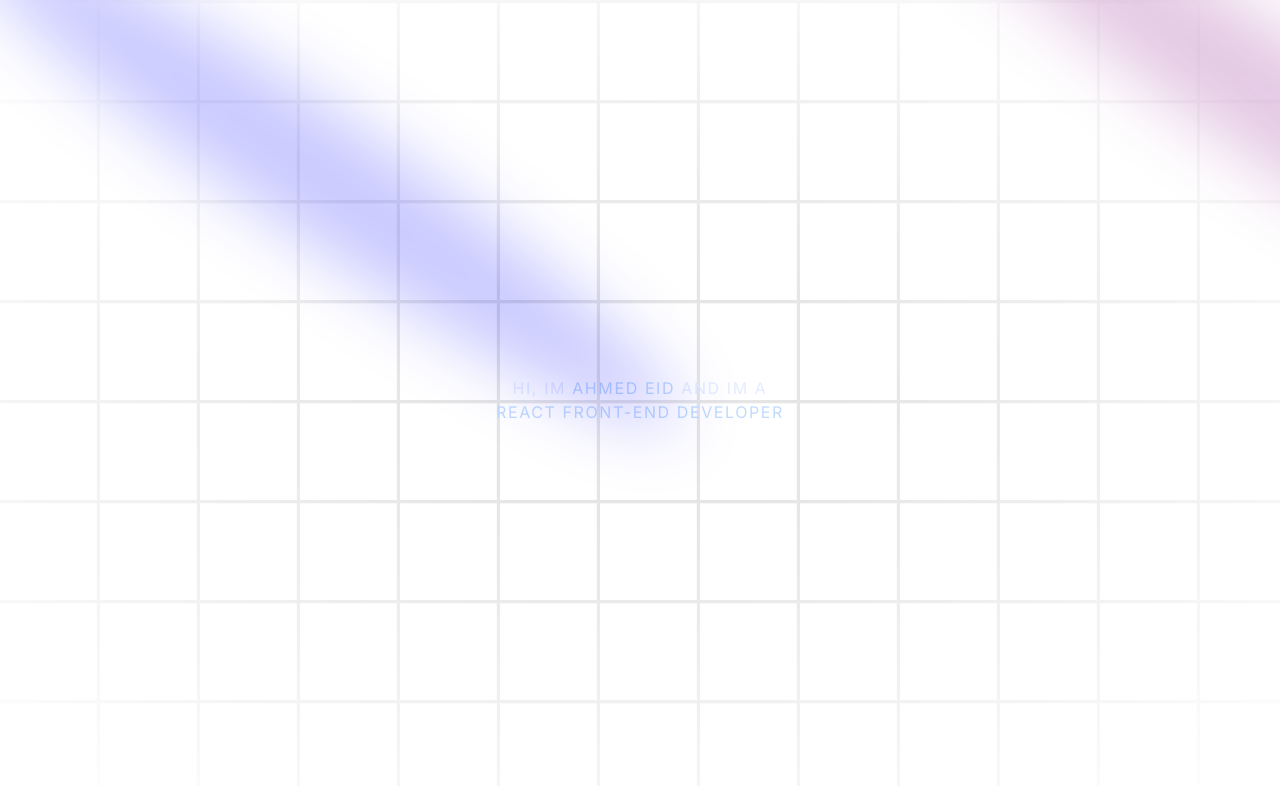
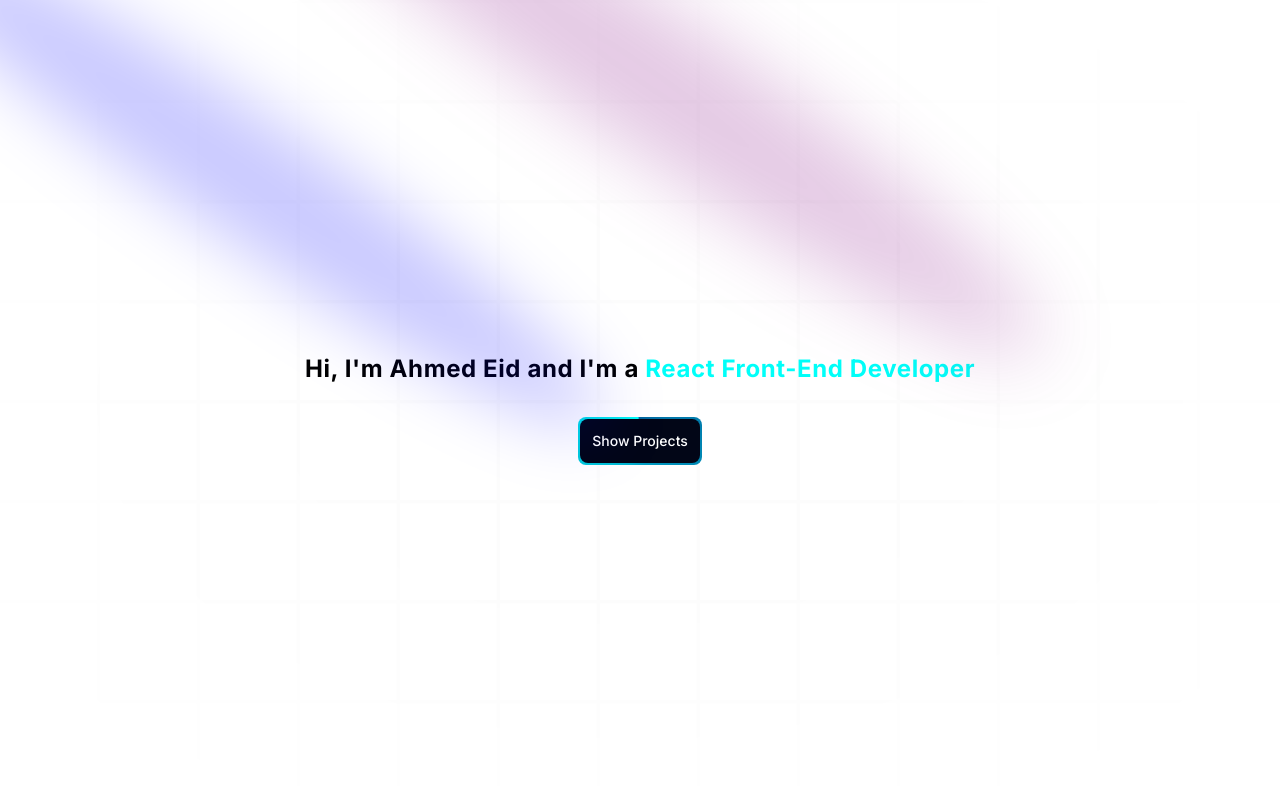
Before and after one commit to AhmedEid2504/ahmed-eid, a Next.js app: page / in a window 1280 px wide. Shown: the top 786 px of the page. Built offline with nearby package versions, Linux system fonts and the light colour scheme.

Commit message:
add magic button ui use the button in hero section
add TextGenerateEffect

```diff
--- a/app/page.tsx
+++ b/app/page.tsx
@@ -6,7 +6,7 @@ export default function Home() {
     <>
       <main className="relative bg-black flex flex-col justify-center
       items-center overflow-hidden">
-        <div className="max-w-7xl w-full">
+        <div className="w-full">
           <Hero />
         </div>
       </main>
--- a/components/Hero.tsx
+++ b/components/Hero.tsx
@@ -1,32 +1,57 @@
-import React from 'react'
+"use client";
+
+import React, { use, useState } from 'react'
 import { Spotlight } from './ui/Spotlight'
+import { TextGenerateEffect } from './ui/TextGenerateEffect'
+import  MagicButton from './ui/MagicButton'
 
 const Hero = () => {
+    const [mousePosition, setMousePosition] = useState({ x: 0, y: 0 });
+
+    const handleMouseMove = (e: React.MouseEvent<HTMLDivElement, MouseEvent>) => {
+        setMousePosition({ x: e.clientX, y: e.clientY });
+    };
+
     return (
-        <div className=''>
+        <div
+            onMouseMove={handleMouseMove}
+        >
+            {/*div that moves with mouse position centered*/}
+            <div
+                className="absolute -z-30 w-[200px] h-[200px] bg-clr_1 bg-opacity-[3%] rounded-full"
+                style={{ top: mousePosition.y - 100, left: mousePosition.x - 100 }}
+            >
+
+            </div>
             <div>
                 <Spotlight
                     className='-top-40 -left-10 md:-left-32 md:-top-20 h-screen'
                     fill='white'
                 />
                 <Spotlight
-                    className='top-10 left-full h-[80vh] w-[50vw]'
+                    className='top-0 left-[50vw] h-[90vh] w-[50vw]'
                     fill='purple'
                 />
 
                 <Spotlight
-                    className='top-28 left-80 h-[80vh] w-[50vw]'
+                    className='top-28 -right-10 h-[80vh] w-[50vw]'
                     fill='blue'
                 />
             </div>
-            <div className="h-screen relative w-full dark:bg-black-100 bg-white  dark:bg-grid-white/[0.1] bg-grid-black/[0.1] flex items-center justify-center">
+            <div className="h-screen w-screen relative dark:bg-black-100 bg-white  dark:bg-grid-white/[0.04] bg-grid-black/[0.01] flex items-center justify-center">
                 <div className="absolute pointer-events-none inset-0 flex items-center justify-center dark:bg-black-100 bg-white [mask-image:radial-gradient(ellipse_at_center,transparent_20%,black)]"></div>
             </div>
-            <div className='absolute w-screen h-screen top-0 left-0 flex justify-center items-center'>
+            <div className='absolute w-screen h-screen top-0 left-0 flex flex-col justify-center items-center'>
                 <div className='max-w-[89vw]'>
-                    <h1 className='uppercase tracking-widest text-x text-center text-blue-100 max-w-80'>
-                        Hi, Im <span className='text-blue-200'>Ahmed Eid</span> and Im a <span className='text-blue-200'>React Front-End Developer</span>
-                    </h1>
+                    <TextGenerateEffect
+                        words='Hi, I&apos;m Ahmed Eid and I&apos;m a React Front-End Developer'
+                        className='text-3xl md:text-4xl lg:text-5xl text-center'
+                    />
+                </div>
+                <div className='mt-8'>
+                    <MagicButton
+                        content='Show Projects'
+                    />
                 </div>
             </div>
         </div>
--- /dev/null
+++ b/components/ui/MagicButton.tsx
@@ -0,0 +1,27 @@
+import React from "react";
+
+type ButtonProps = {
+    content: string;
+    icon?: React.ReactNode;
+    position?: "left" | "right";
+    handleClick?: () => void;
+    otherClasses?: string;
+};
+
+
+const MagicButton = ({
+    content, icon, position, handleClick, otherClasses
+}: ButtonProps) => {
+    return (
+        <button className="relative inline-flex h-12 overflow-hidden rounded-lg p-[2px]  transform duration-200 ease-in">
+            <span className="absolute inset-[-1000%] animate-[spin_2s_linear_infinite] bg-[conic-gradient(from_90deg_at_50%_50%,#01629c_0%,#00a2c5_50%,#00fff9_100%)]" />
+            <span className={`inline-flex h-full w-full cursor-pointer items-center justify-center rounded-lg bg-slate-950 px-3 py-1 text-sm font-medium text-white backdrop-blur-3xl hover:text-clr_1 transform duration-200 ease-in ${otherClasses}`}>
+                {position === "left" && icon}
+                {content}
+                {position === "right" && icon}
+            </span>
+        </button>
+    )
+}
+
+export default MagicButton
--- a/components/ui/TextGenerateEffect.tsx
+++ b/components/ui/TextGenerateEffect.tsx
@@ -32,7 +32,7 @@ export const TextGenerateEffect = ({
           return (
             <motion.span
               key={word + idx}
-              className="dark:text-white text-black opacity-0"
+              className={`${idx > 6 ? 'text-clr_1' : 'dark:text-white  text-black'} opacity-0`}
             >
               {word}{" "}
             </motion.span>
--- a/tailwind.config.ts
+++ b/tailwind.config.ts
@@ -27,6 +27,11 @@ const config = {
     },
     extend: {
       colors: {
+        clr_1: "#00fff9",
+        clr_2: "#00a2c5",
+        clr_3: "#01629c",
+        clr_4: "#00296f",
+        clr_5: "#010029",
         black: {
           DEFAULT: "#000",
           100: "#000319",
```
